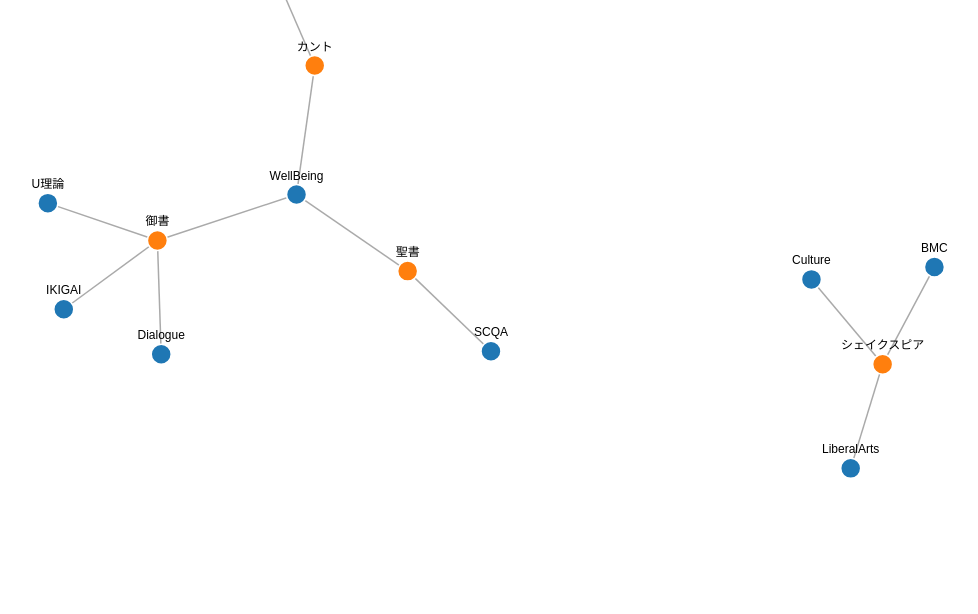
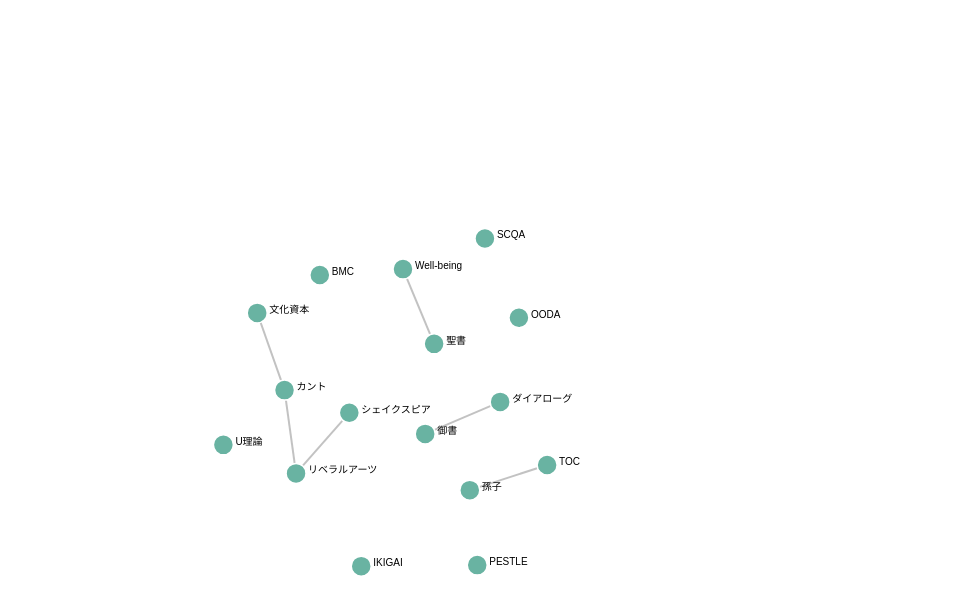
Before and after one commit to codeforhodogaya/socialbox, a plain HTML site: page docs/stacul_fivebooks_network.html in a window 1280 px wide. Shown: the whole page, without its empty margins (243-1221 px from the left). Drawn offline with nearby package versions, Linux system fonts and the light colour scheme; animation ran at ten frames a second.

Commit message:
Add files via upload

```diff
--- a/docs/stacul_fivebooks_network.html
+++ b/docs/stacul_fivebooks_network.html
@@ -2,61 +2,67 @@
 <!DOCTYPE html>
 <html lang="ja">
 <head>
-  <meta charset="utf-8">
-  <title>五書 × 視座 ネットワーク図（D3.js）</title>
+  <meta charset="UTF-8">
+  <title>五書×視座ネットワーク図（D3.js）</title>
   <style>
     body { margin: 0; font-family: sans-serif; }
-    svg { width: 100%; height: 100vh; }
-    .link { stroke: #aaa; stroke-width: 1.5px; }
-    .node circle { stroke: #fff; stroke-width: 1.5px; }
-    .label { font-size: 12px; pointer-events: none; }
+    svg { width: 100vw; height: 100vh; display: block; }
+    text { font-size: 10px; }
   </style>
 </head>
 <body>
   <svg></svg>
   <script src="https://d3js.org/d3.v7.min.js"></script>
   <script>
-fetch("stacul_fivebooks_network.json")
-  .then(response => response.json())
-  .then(data => {
+    const nodes = [
+      { id: "聖書" }, { id: "御書" }, { id: "シェイクスピア" }, { id: "孫子" }, { id: "カント" },
+      { id: "OODA" }, { id: "IKIGAI" }, { id: "BMC" }, { id: "TOC" }, { id: "U理論" },
+      { id: "SCQA" }, { id: "PESTLE" }, { id: "文化資本" }, { id: "ダイアローグ" }, { id: "リベラルアーツ" }, { id: "Well-being" }
+    ];
+
+    const links = [
+      { source: "聖書", target: "Well-being" },
+      { source: "御書", target: "ダイアローグ" },
+      { source: "シェイクスピア", target: "リベラルアーツ" },
+      { source: "孫子", target: "TOC" },
+      { source: "カント", target: "文化資本" },
+      { source: "カント", target: "リベラルアーツ" }
+    ];
+
     const svg = d3.select("svg");
     const width = window.innerWidth;
     const height = window.innerHeight;
 
-    const color = d3.scaleOrdinal()
-      .domain(["視座", "五書"])
-      .range(["#1f77b4", "#ff7f0e"]);
-
-    const simulation = d3.forceSimulation(data.nodes)
-      .force("link", d3.forceLink(data.links).id(d => d.id).distance(100))
-      .force("charge", d3.forceManyBody().strength(-400))
+    const simulation = d3.forceSimulation(nodes)
+      .force("link", d3.forceLink(links).id(d => d.id).distance(80))
+      .force("charge", d3.forceManyBody().strength(-30))  // 調整済み
       .force("center", d3.forceCenter(width / 2, height / 2));
 
     const link = svg.append("g")
-      .attr("stroke", "#aaa")
+      .attr("stroke", "#999")
+      .attr("stroke-opacity", 0.6)
       .selectAll("line")
-      .data(data.links)
-      .join("line")
-      .attr("class", "link");
+      .data(links)
+      .enter().append("line")
+      .attr("stroke-width", 2);
 
     const node = svg.append("g")
       .attr("stroke", "#fff")
       .attr("stroke-width", 1.5)
       .selectAll("circle")
-      .data(data.nodes)
-      .join("circle")
+      .data(nodes)
+      .enter().append("circle")
       .attr("r", 10)
-      .attr("fill", d => color(d.group))
+      .attr("fill", "#69b3a2")
       .call(drag(simulation));
 
     const label = svg.append("g")
       .selectAll("text")
-      .data(data.nodes)
-      .join("text")
-      .attr("class", "label")
-      .attr("dy", -15)
-      .attr("text-anchor", "middle")
-      .text(d => d.id);
+      .data(nodes)
+      .enter().append("text")
+      .text(d => d.id)
+      .attr("x", 12)
+      .attr("y", "0.31em");
 
     simulation.on("tick", () => {
       link
@@ -64,38 +70,33 @@ fetch("stacul_fivebooks_network.json")
           .attr("y1", d => d.source.y)
           .attr("x2", d => d.target.x)
           .attr("y2", d => d.target.y);
+
       node
           .attr("cx", d => d.x)
           .attr("cy", d => d.y);
+
       label
-        .attr("x", d => d.x)
+          .attr("x", d => d.x + 12)
           .attr("y", d => d.y);
     });
 
     function drag(simulation) {
-      function dragstarted(event) {
+      return d3.drag()
+        .on("start", (event, d) => {
           if (!event.active) simulation.alphaTarget(0.3).restart();
-        event.subject.fx = event.subject.x;
-        event.subject.fy = event.subject.y;
+          d.fx = d.x;
+          d.fy = d.y;
+        })
+        .on("drag", (event, d) => {
+          d.fx = event.x;
+          d.fy = event.y;
+        })
+        .on("end", (event, d) => {
+          if (!event.active) simulation.alphaTarget(0);
+          d.fx = null;
+          d.fy = null;
+        });
     }
-
-      function dragged(event) {
-        event.subject.fx = event.x;
-        event.subject.fy = event.y;
-      }
-
-      function dragended(event) {
-        if (!event.active) simulation.alphaTarget(0);
-        event.subject.fx = null;
-        event.subject.fy = null;
-      }
-
-      return d3.drag()
-        .on("start", dragstarted)
-        .on("drag", dragged)
-        .on("end", dragended);
-    }
-  });
   </script>
 </body>
 </html>
```
Lines whose indentation alone changed are shown as unchanged.
